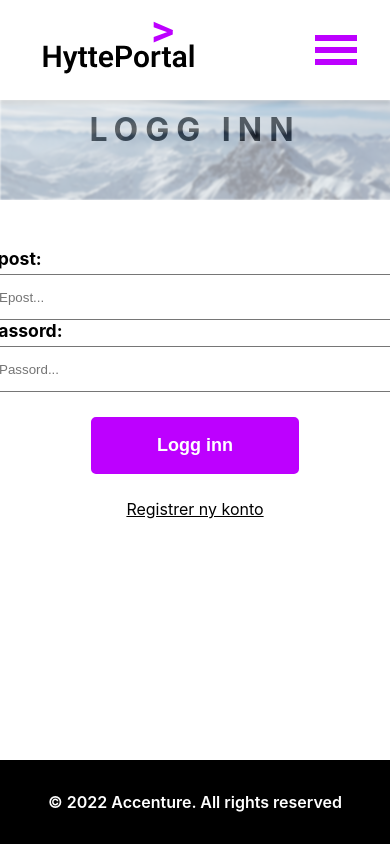
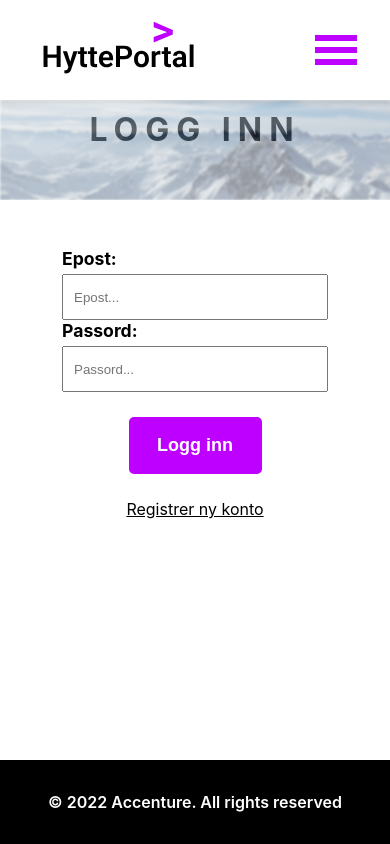
Before and after one commit to oyvind0402/AppForHyttegruppen, a React (Create React App) app in the folder frontend/: page /login in a window 390 px wide. Built offline with nearby package versions, Linux system fonts and the light colour scheme.

Commit message:
small tweaks to login page

```diff
--- a/frontend/src/components/Authentication/Authentication.css
+++ b/frontend/src/components/Authentication/Authentication.css
@@ -1,7 +1,7 @@
 .login-container {
   display: flex;
   justify-content: center;
-  margin-top: 3rem;
+  margin: 3rem auto;
 }
 
 .login-form-group {
@@ -29,3 +29,9 @@
   text-decoration: underline;
   color: black;
 }
+
+@media only screen and (max-width: 600px) {
+  .login-form-group input {
+    width: 250px;
+  }
+}
```
